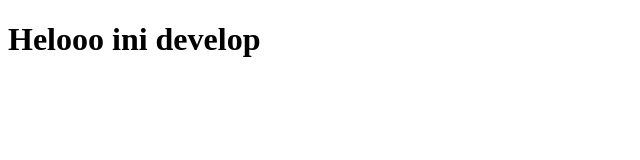
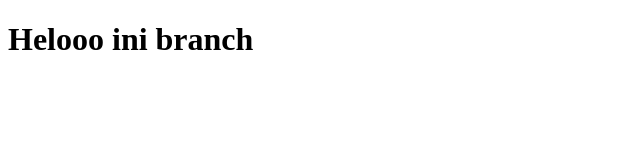
Before and after one commit to MariFauzan20/LOVA, a React (Create React App) app: page / in a window 1280 px wide. Shown: the top 160 px of the page, without its empty margins (0-640 px from the left). Built offline with nearby package versions, Linux system fonts and the light colour scheme.

Commit message:
add new line

```diff
--- a/src/App.js
+++ b/src/App.js
@@ -1,5 +1,5 @@
 function App() {
-  return <h1>Helooo ini develop</h1>;
+  return <h1>Helooo ini branch</h1>;
 }
 
 export default App;
```
